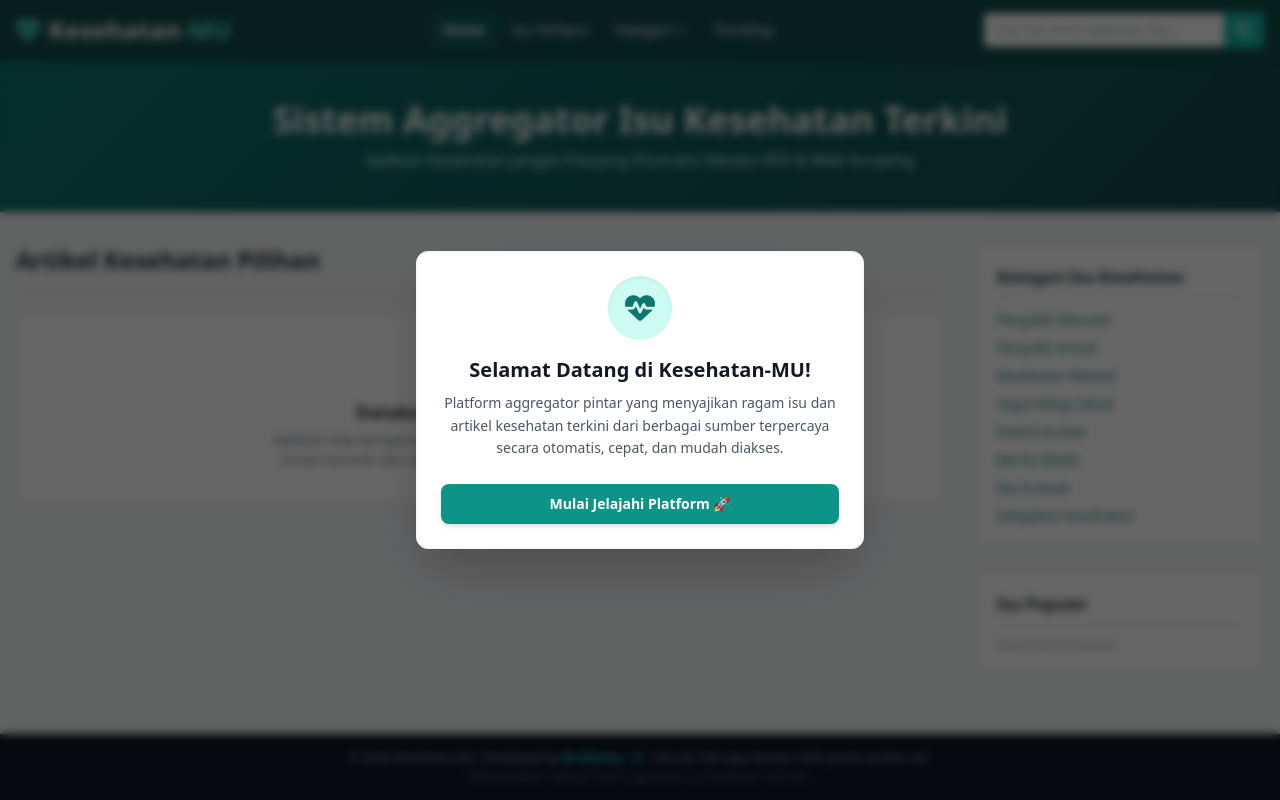
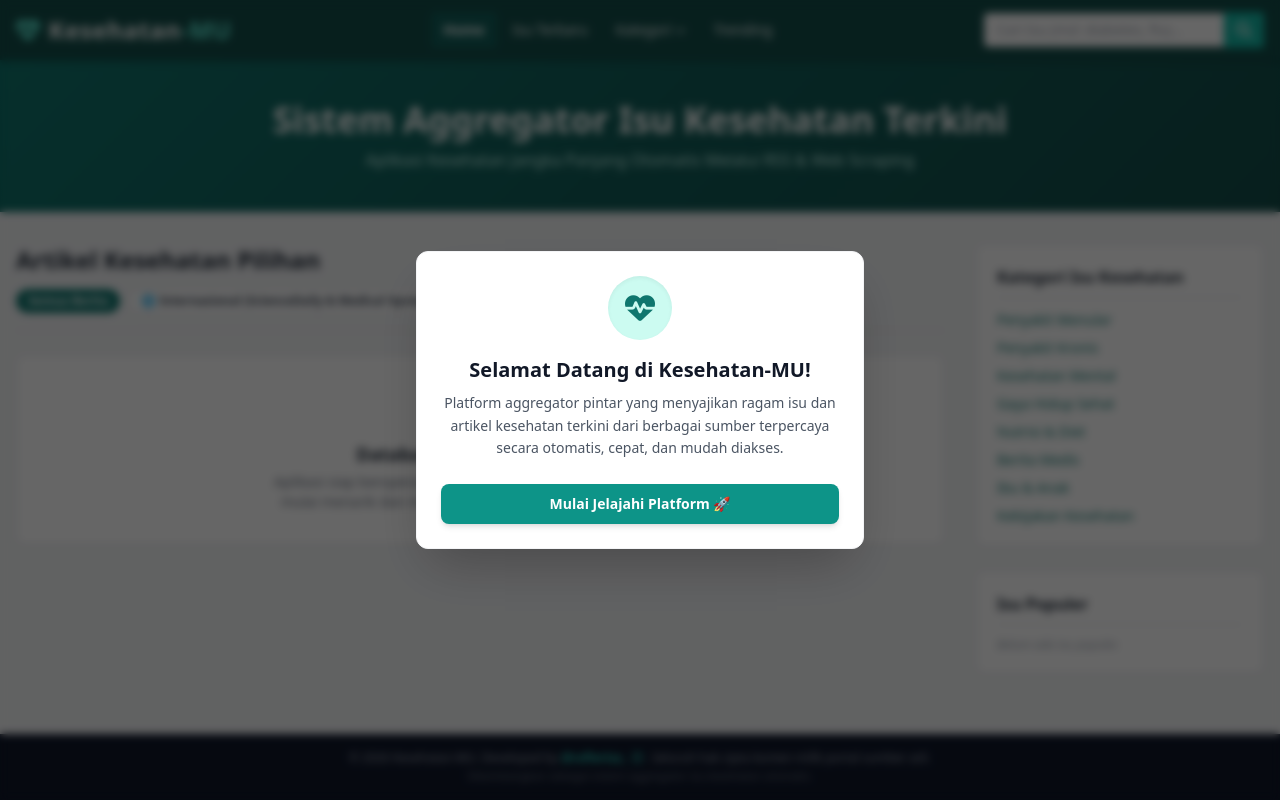
Before and after one commit to rafieriza/Kesehatan-MU, a Flask app: page / in a window 1280 px wide. Run offline with Flask 3, Linux system fonts and the light colour scheme; data that the repository does not hold is empty; some libraries are stand-ins or nearby versions.

Commit message:
Update index.html

```diff
--- a/templates/index.html
+++ b/templates/index.html
@@ -40,8 +40,8 @@
 
             <!-- Navigasi Menu (Sembunyi di HP, Buka via Hamburger Menu / Tampil di Desktop) -->
             <nav id="menu-dropdown" class="hidden w-full md:flex md:w-auto flex-col md:flex-row space-y-2 md:space-y-0 md:space-x-1 font-medium text-sm pt-2 md:pt-0 border-t md:border-none border-teal-800">
-                <a href="/" class="px-3 py-2 rounded {% if not active_category and sort_by != 'trending' and not search_query %}bg-teal-800 text-white font-semibold{% else %}hover:bg-teal-800 transition{% endif %}">Home</a>
-                <a href="/?sort=latest" class="px-3 py-2 rounded {% if sort_by == 'latest' and not active_category and not search_query %}bg-teal-800 font-semibold{% else %}hover:bg-teal-800 transition{% endif %}">Isu Terbaru</a>
+                <a href="/" class="px-3 py-2 rounded {% if not active_category and not region and sort_by != 'trending' and not search_query %}bg-teal-800 text-white font-semibold{% else %}hover:bg-teal-800 transition{% endif %}">Home</a>
+                <a href="/?sort=latest" class="px-3 py-2 rounded {% if sort_by == 'latest' and not active_category and not region and not search_query %}bg-teal-800 font-semibold{% else %}hover:bg-teal-800 transition{% endif %}">Isu Terbaru</a>
 
                 <!-- DROPDOWN KATEGORI -->
                 <div class="relative group">
@@ -97,6 +97,10 @@
                             Hasil Pencarian: <span class="text-teal-700">"{{ search_query }}"</span>
                         {% elif active_category %}
                             Kategori: <span class="text-teal-700 capitalize">{{ active_category.replace('_', ' ') }}</span>
+                        {% elif region == 'international' %}
+                            🌐 Berita Kesehatan Internasional (Global)
+                        {% elif region == 'local' %}
+                            🇮🇩 Berita Kesehatan Lokal & Nasional
                         {% elif sort_by == 'trending' %}
                             Isu Kesehatan Trending
                         {% elif sort_by == 'latest' %}
@@ -105,14 +109,27 @@
                             Artikel Kesehatan Pilihan
                         {% endif %}
                     </h2>
-                    {% if search_query or active_category or sort_by == 'trending' or sort_by == 'latest' %}
+                    {% if search_query or active_category or region or sort_by == 'trending' or sort_by == 'latest' %}
                         <a href="/" class="text-xs text-teal-600 hover:underline font-semibold">Tampilkan Semua</a>
                     {% endif %}
                 </div>
 
+                <!-- PIL / TOMBOL FILTER WILAYAH (INTERNASIONAL & LOKAL) -->
+                <div class="flex items-center gap-2 mt-3 overflow-x-auto pb-1">
+                    <a href="/" class="px-3 py-1 rounded-full text-xs font-semibold transition {% if not region and not active_category and not search_query and sort_by == 'random' %}bg-teal-700 text-white shadow-sm{% else %}bg-white text-gray-700 border border-gray-300 hover:bg-gray-50{% endif %}">
+                        Semua Berita
+                    </a>
+                    <a href="/?region=international" class="px-3 py-1 rounded-full text-xs font-semibold transition {% if region == 'international' %}bg-teal-700 text-white shadow-sm{% else %}bg-white text-gray-700 border border-gray-300 hover:bg-gray-50{% endif %}">
+                        🌐 Internasional (ScienceDaily & Medical Xpress)
+                    </a>
+                    <a href="/?region=local" class="px-3 py-1 rounded-full text-xs font-semibold transition {% if region == 'local' %}bg-teal-700 text-white shadow-sm{% else %}bg-white text-gray-700 border border-gray-300 hover:bg-gray-50{% endif %}">
+                        🇮🇩 Lokal & Nasional
+                    </a>
+                </div>
+
                 <!-- Keterangan kecil khusus halaman kategori -->
                 {% if active_category %}
-                    <p class="text-xs text-gray-500 mt-1 italic">
+                    <p class="text-xs text-gray-500 mt-2 italic">
                         <i class="fa-solid fa-circle-info text-teal-600 mr-1"></i>
                         Menampilkan artikel otomatis sistem kategori (sebagian artikel dapat muncul di beberapa kategori yang beririsan).
                     </p>
@@ -174,7 +191,7 @@
                     <div class="flex justify-center items-center gap-3 my-8">
                         <!-- Tombol Sebelumnya -->
                         {% if current_page > 1 %}
-                            <a href="?sort={{ sort_by }}&category={{ active_category }}&q={{ search_query }}&page={{ current_page - 1 }}"
+                            <a href="?sort={{ sort_by }}&category={{ active_category }}&region={{ region }}&q={{ search_query }}&page={{ current_page - 1 }}"
                                class="bg-teal-700 hover:bg-teal-800 text-white px-4 py-2 rounded-lg text-sm font-medium transition shadow-sm">
                                 &larr; Sebelumnya
                             </a>
@@ -191,7 +208,7 @@
 
                         <!-- Tombol Selanjutnya -->
                         {% if current_page < total_pages %}
-                            <a href="?sort={{ sort_by }}&category={{ active_category }}&q={{ search_query }}&page={{ current_page + 1 }}"
+                            <a href="?sort={{ sort_by }}&category={{ active_category }}&region={{ region }}&q={{ search_query }}&page={{ current_page + 1 }}"
                                class="bg-teal-700 hover:bg-teal-800 text-white px-4 py-2 rounded-lg text-sm font-medium transition shadow-sm">
                                 Selanjutnya &rarr;
                             </a>
```
